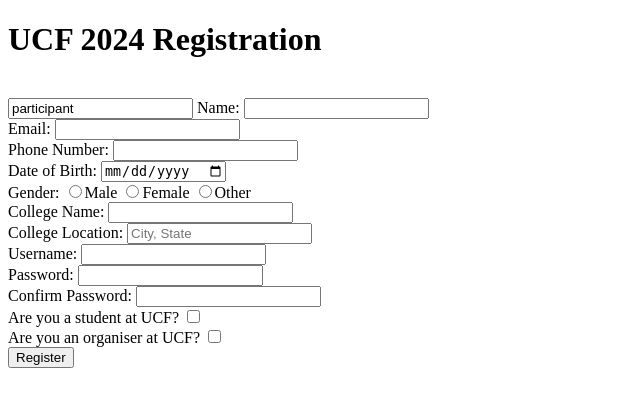
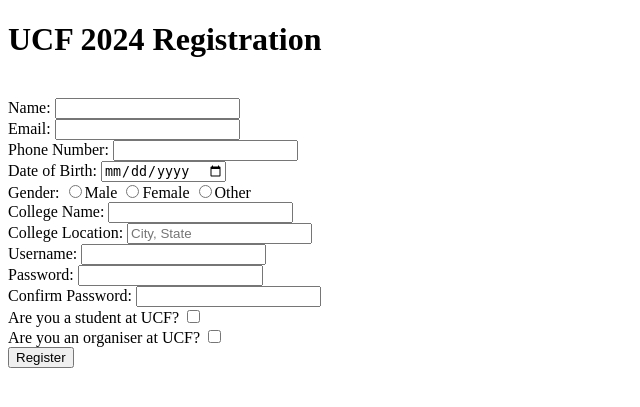
Before and after one commit to anitmangal/DBMS_Lab-Spring24, a Django app: page /register/ in a window 1280 px wide. Shown: the top 407 px of the page, without its empty margins (0-640 px from the left). Run offline with Django 5.2, Linux system fonts and the light colour scheme; some libraries are stand-ins or nearby versions.

Commit message:
Fixed minor typo for hidden input

```diff
--- a/Assign4/festmgmt/festmgmt/templates/register.html
+++ b/Assign4/festmgmt/festmgmt/templates/register.html
@@ -11,7 +11,7 @@
     <h1>UCF 2024 Registration</h1><br>
     <form method="post" onsubmit="return validate();">
         {% csrf_token %}
-        <input type="hiddem" id="isWhat" name="isWhat" value="participant"/>
+        <input type="hidden" id="isWhat" name="isWhat" value="participant"/>
 
         <label for="name">Name: </label>
         <input type="text" id="name" name="name"/><br>
```
